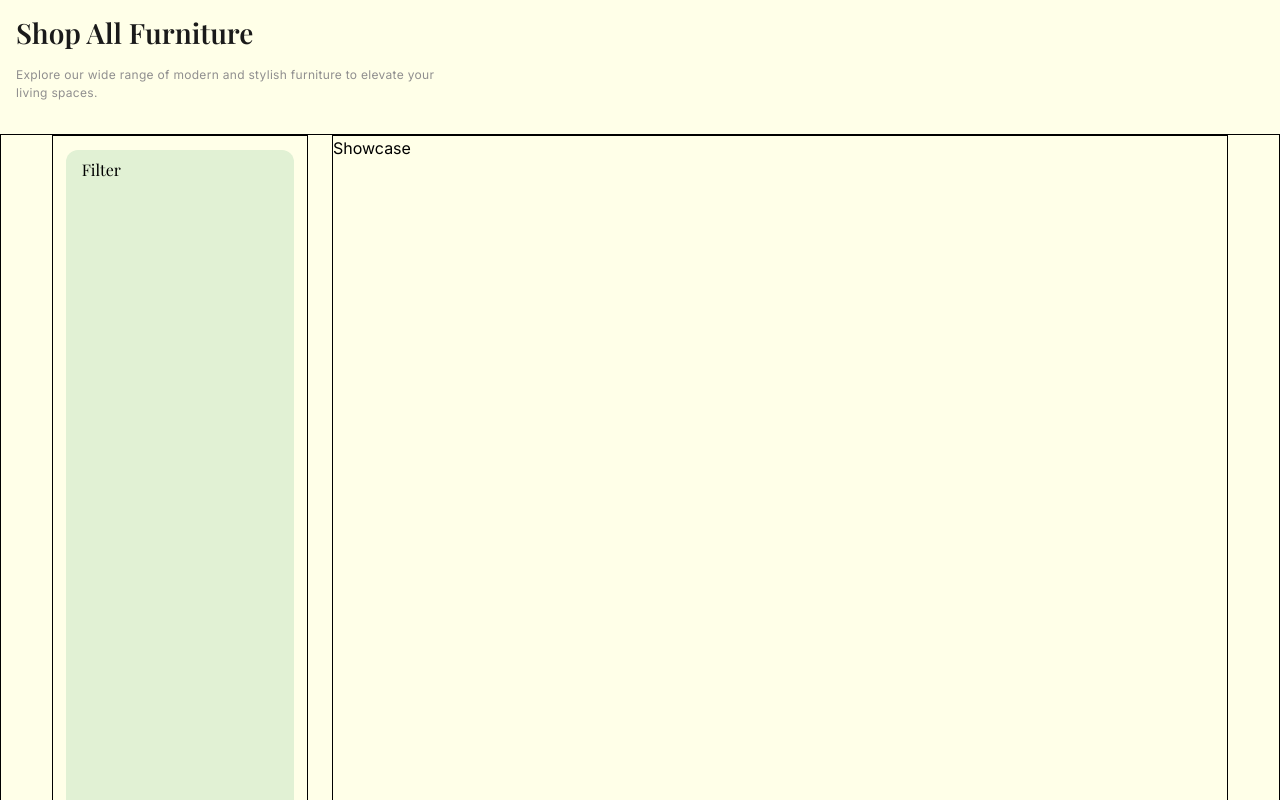
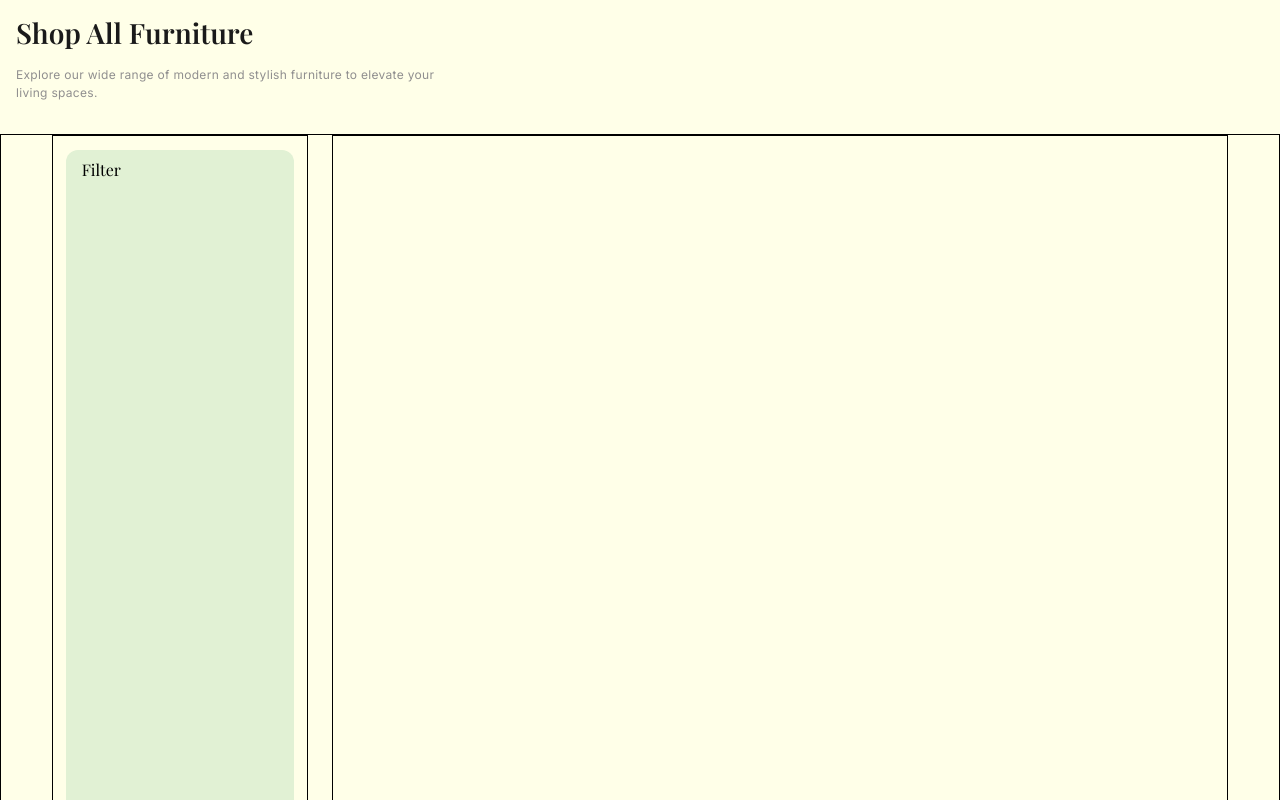
Before and after one commit to DragnelProjects/Furniture-website, a React (Vite) app: page /product in a window 1280 px wide. Shown: the part 820-1620 px from the top of the page. Built offline with nearby package versions, Linux system fonts and the light colour scheme; a web font is replaced by a local one.

Commit message:
image for the intro setion of the product page

```diff
--- a/src/product/Showcase.jsx
+++ b/src/product/Showcase.jsx
@@ -1,8 +1,11 @@
 import React from 'react'
+import Sofa1 from './product-images/sofa (1).jpeg'
+import Sofa2 from './product-images/sofa (2).jpeg'
 
 function Showcase() {
   return (
-    <div className='w-[70vw] border'>Showcase</div>
+    <div className='w-[70vw] flex_col border'>
+    </div>
   )
 }
 
```
